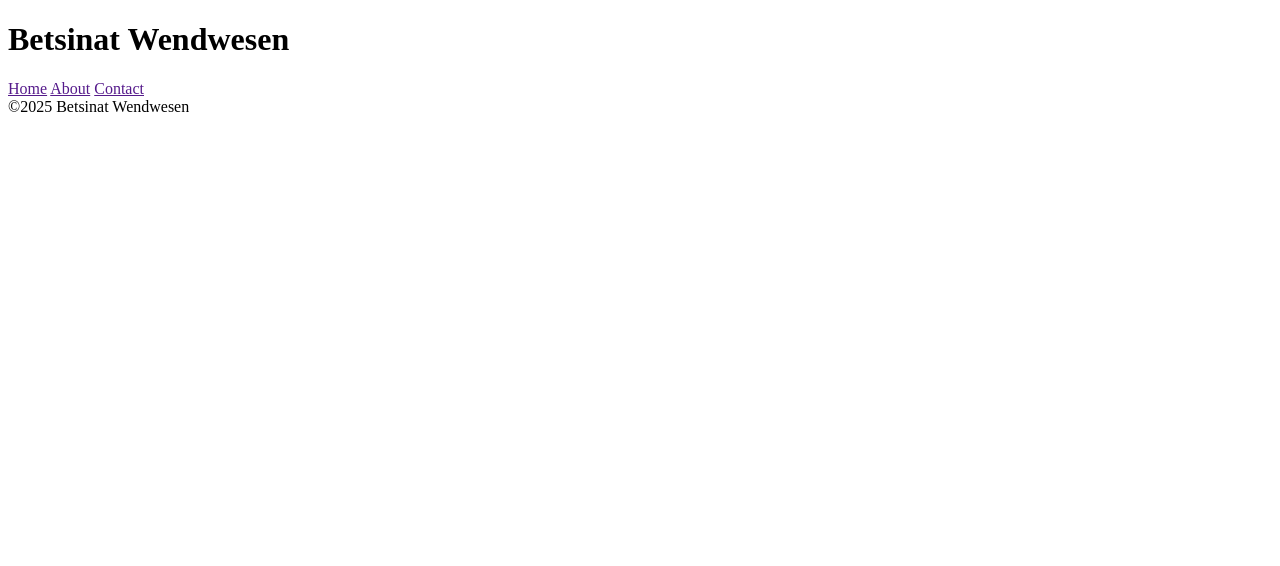
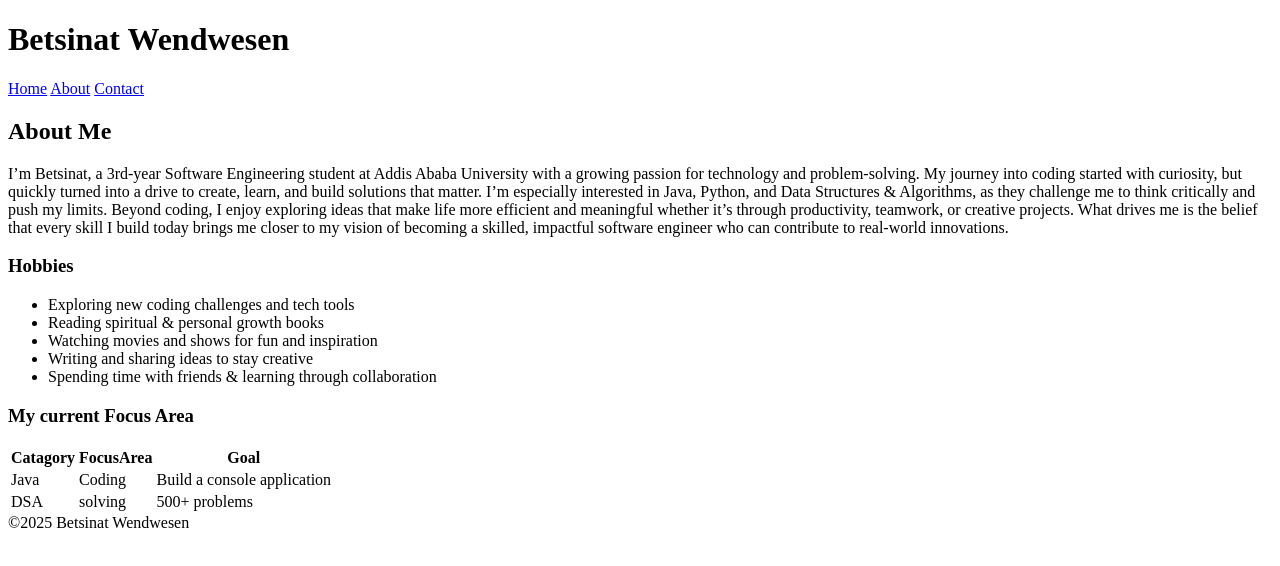
Before and after one commit to Betsinat/Portfolio-project, a plain HTML site: page about.html in a window 1280 px wide. Drawn offline with Linux system fonts and the light colour scheme.

Commit message:
add external links to footer and build about page with bio, hobbies, and table

```diff
--- a/about.html
+++ b/about.html
@@ -9,11 +9,51 @@
     <header>
         <h1>Betsinat Wendwesen</h1>
         <nav>
-           <a href="">Home</a>
-           <a href="">About</a>
-           <a href="">Contact </a>
+           <a href="./index.html">Home</a>
+           <a href="./about.html">About</a>
+           <a href="./contact.html">Contact </a>
         </nav>
     </header>
+    <section>
+        <h2>About Me</h2>
+        <p>I’m Betsinat, a 3rd-year Software Engineering student at Addis Ababa University with a growing passion for technology and problem-solving.
+            My journey into coding started with curiosity, but quickly turned into a drive to create, learn, and build solutions that matter.
+            I’m especially interested in Java, Python, and Data Structures & Algorithms, as they challenge me to think critically and push my limits. Beyond coding, I enjoy exploring ideas that make life more efficient and meaningful
+             whether it’s through productivity, teamwork, or creative projects.
+            What drives me is the belief that every skill I build today brings me closer to my vision of becoming a skilled, impactful software engineer who can contribute to real-world innovations.</p>
+    </section>
+    <section>
+        <h3>Hobbies</h3>
+        <ul>
+            <li>Exploring new coding challenges and tech tools</li>
+            <li>Reading spiritual & personal growth books</li>
+            <li>Watching movies and shows for fun and inspiration</li>
+            <li>Writing and sharing ideas to stay creative</li>
+            <li>Spending time with friends & learning through collaboration</li>
+        </ul>
+    </section>
+    <section>
+        <h3>My current Focus Area</h3>
+        <table>
+            <tr>
+                <th>Catagory</th>
+                <th>FocusArea</th>
+                <th>Goal</th>
+            </tr>
+            <tr>
+                <td>Java</td>
+                <td>Coding</td>
+                <td>Build a console application</td>
+            </tr>
+            <tr>
+                  <td>DSA</td>
+                  <td>solving</td>
+                  <td>500+ problems</td>
+            </tr>
+        </table>
+
+
+    </section>
     <footer>©2025 Betsinat Wendwesen</footer>
 
 </body>
```
Also changed, not shown: contact.html (+3 -3 lines), index.html (+14 -3 lines), images/my image.jpg (added).
